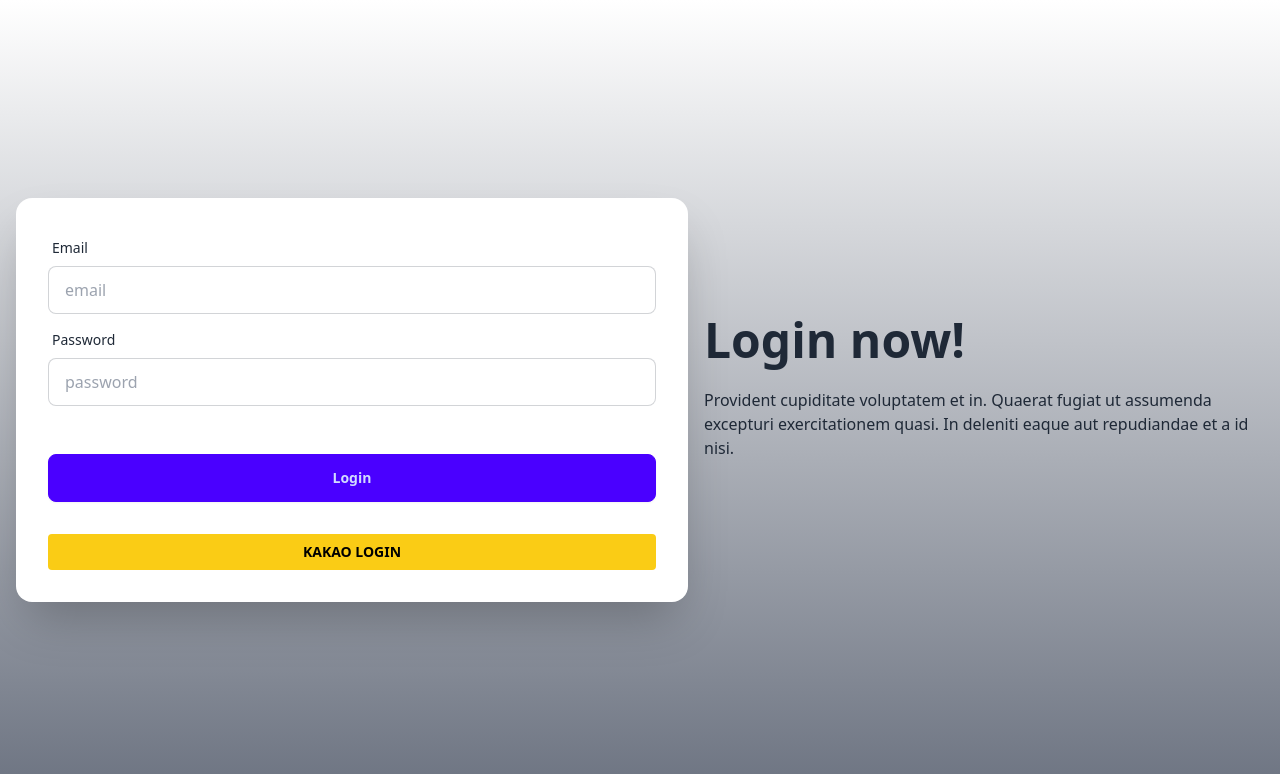
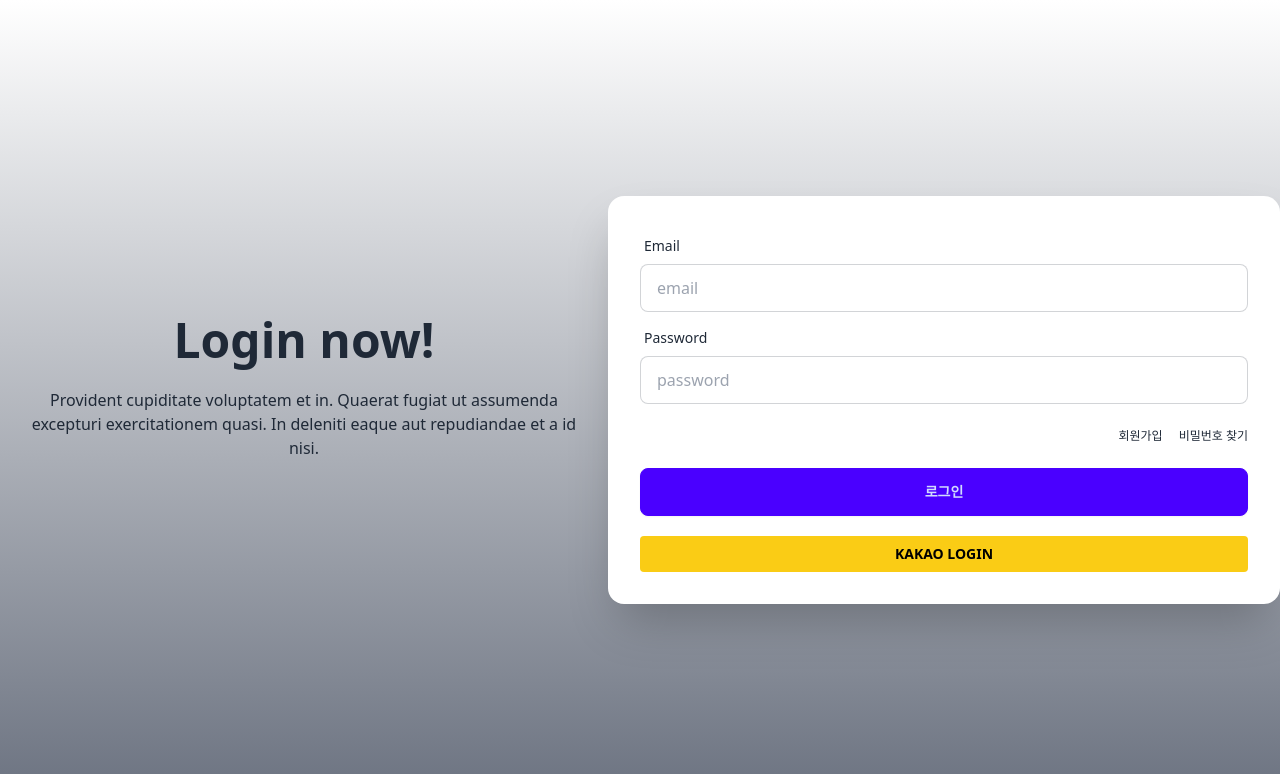
Before and after one commit to CHOHUNE/TOGERUN_FRONT, a React (Create React App) app: page /home in a window 1280 px wide. Shown: the top 774 px of the page. Built offline with nearby package versions, Linux system fonts and the light colour scheme.

Commit message:
fix : 기타 CSS 수정, 기타 useDispatch -> useRecoilState 수정

```diff
--- a/src/component/member/KakaoLoginComponent.js
+++ b/src/component/member/KakaoLoginComponent.js
@@ -7,7 +7,7 @@ const link = getKakaoLoginLink()
 function KakaoLoginComponent(props) {
     return (
                 <div
-                    className={"form-control mt-6"}>
+                    className={"form-control mt-3"}>
                     <Link to={link} className="bg-yellow-400 text-black font-bold py-2 px-4 rounded text-center text-sm">
                         KAKAO LOGIN
                     </Link>
--- a/src/component/member/LoginComponent.js
+++ b/src/component/member/LoginComponent.js
@@ -1,7 +1,6 @@
 import React, {useState} from 'react';
 import {useDispatch} from "react-redux";
 import useCustomLogin from "../../hooks/useCustomLogin";
-import ResultModal from "../common/ResultModal";
 import KakaoLoginComponent from "./KakaoLoginComponent";
 
 const initState = {
@@ -16,7 +15,7 @@ const LoginComponent = () => {
 
 
     const {doLogin,moveToPath} = useCustomLogin();
-    const dispatch = useDispatch();
+    // const dispatch = useDispatch();
 
     const handleChange = (e) => {
         loginParam[e.target.name] = e.target.value
@@ -50,12 +49,13 @@ const LoginComponent = () => {
                     </label>
                     <input name={"pw"} type="password" value={loginParam.pw} onChange={handleChange}
                            placeholder="password" className="input input-bordered" required/>
-                    <label className="label">
-                        {/*<a href="#" className="label-text-alt link link-hover">Forgot password?</a>*/}
-                    </label>
                 </div>
-                <div className="form-control mt-6">
-                    <button className="btn btn-primary" onClick={handleClickLogin}>Login</button>
+                <div className="flex justify-end my-4 ">
+                    <a href="#" className="label-text-alt link link-hover mr-4">회원가입</a>
+                    <a href="#" className="label-text-alt link link-hover">비밀번호 찾기</a>
+                </div>
+                <div className="form-control">
+                    <button className="btn btn-primary" onClick={handleClickLogin}>로그인</button>
                 </div>
                 <KakaoLoginComponent/>
             </form>
--- a/src/component/member/MemberModifyComponent.js
+++ b/src/component/member/MemberModifyComponent.js
@@ -14,16 +14,13 @@ function MemberModifyComponent() {
 
 
     const [user, setUser] = useState(initState)
-
-    const loginInfo = useSelector(state => state.loginSlice);
-
-    const {moveToLogin} = useCustomLogin();
+    const {loginState,moveToLogin} = useCustomLogin();
     const [result, setResult] = useState('')
 
 
     useEffect(() => {
-        setUser({...loginInfo, pw:'TEMP'})
-    }, [loginInfo]);
+        setUser({...loginState, pw:'TEMP'})
+    }, [loginState]);
 
     const handleChange =(e)=>{
         user[e.target.name] =e.target.value
--- a/src/component/post/ModifyComponent.js
+++ b/src/component/post/ModifyComponent.js
@@ -9,7 +9,7 @@ import {postInitState} from "./PostInitState";
 
 function ModifyComponent({postId}) {
 
-    const [post,setPost] = useState(initS)
+    const [post,setPost] = useState(postInitState)
 
     const queryClient = useQueryClient();
 
--- a/src/component/post/ReadComponent.js
+++ b/src/component/post/ReadComponent.js
@@ -85,7 +85,7 @@ function ReadComponent({postId}) {
             <div className="modal modal-open">
                 <div className="modal-box">
                     <h3 className="font-bold text-lg">게시물을 삭제 하시겠습니까?</h3>
-                    <div className="modal-action">
+                    <div className="modal-action py-5">
                         <button className="btn btn-outline btn-error" onClick={handleClickDelete}>Yes</button>
                         <button className="btn btn-outline btn-neutral" onClick={toggleDeleteModal}>No</button>
                         <button  className="btn btn-sm btn-circle btn-ghost absolute right-2 top-2" onClick={toggleDeleteModal}>✕
--- a/src/hooks/useCustomLogin.js
+++ b/src/hooks/useCustomLogin.js
@@ -56,7 +56,7 @@ function UseCustomLogin(props) {
     }
 
 
-    return {loginState,isLogin,doLogin,doLogout,moveToPath,moveToLogin,moveToLoginReturn}
+    return {loginState,isLogin,doLogin,doLogout,moveToPath,moveToLogin,moveToLoginReturn,saveAsCookie}
 }
 
 export default UseCustomLogin;
--- a/src/pages/Home.js
+++ b/src/pages/Home.js
@@ -3,16 +3,17 @@ import LoginComponent from "../component/member/LoginComponent";
 
 function Home(props) {
     return (
-
-        <div className="hero min-h-screen bg-gradient-to-b from-white to-gray-500">
+        <div className="hero min-h-screen bg-gradient-to-b from-white to-gray-500 flex justify-center items-center">
             <div className="hero-content flex-col lg:flex-row-reverse">
-                <div className="text-center lg:text-left">
+                <div className="text-center">
                     <h1 className="text-5xl font-bold">Login now!</h1>
                     <p className="py-6">Provident cupiditate voluptatem et in. Quaerat fugiat ut assumenda excepturi
                         exercitationem quasi. In deleniti eaque aut repudiandae et a id nisi.</p>
+
                 </div>
-                <LoginComponent/>
+
             </div>
+            <LoginComponent/>
         </div>
     );
 }
--- a/src/pages/member/KakaoRedirectPage.js
+++ b/src/pages/member/KakaoRedirectPage.js
@@ -1,9 +1,7 @@
 import React, {useEffect} from 'react';
 import {useSearchParams} from "react-router-dom";
 import {getAccessToken, getMemberAccessToken} from "../../api/kakaoApi";
-import {useDispatch} from "react-redux";
 import useCustomLogin from "../../hooks/useCustomLogin";
-import {login} from "../../slice/loginSlice";
 
 function KakaoRedirectPage(props) {
 
@@ -11,7 +9,7 @@ function KakaoRedirectPage(props) {
 
     const {saveAsCookie,moveToPath} = useCustomLogin();
 
-    const dispatch = useDispatch();
+    // const dispatch = useDispatch();
 
     const authCode = searchParams.get('code');
 
```
